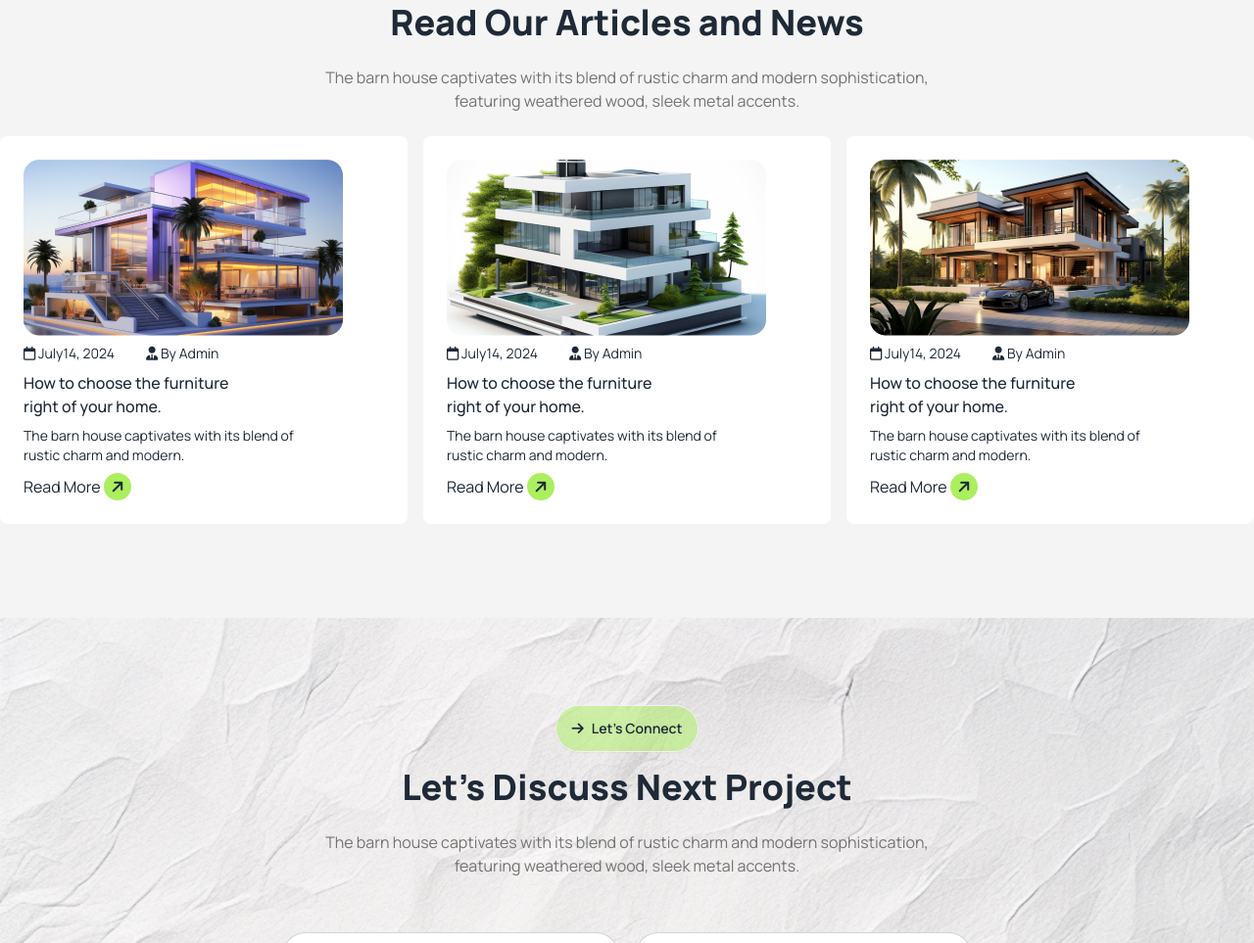
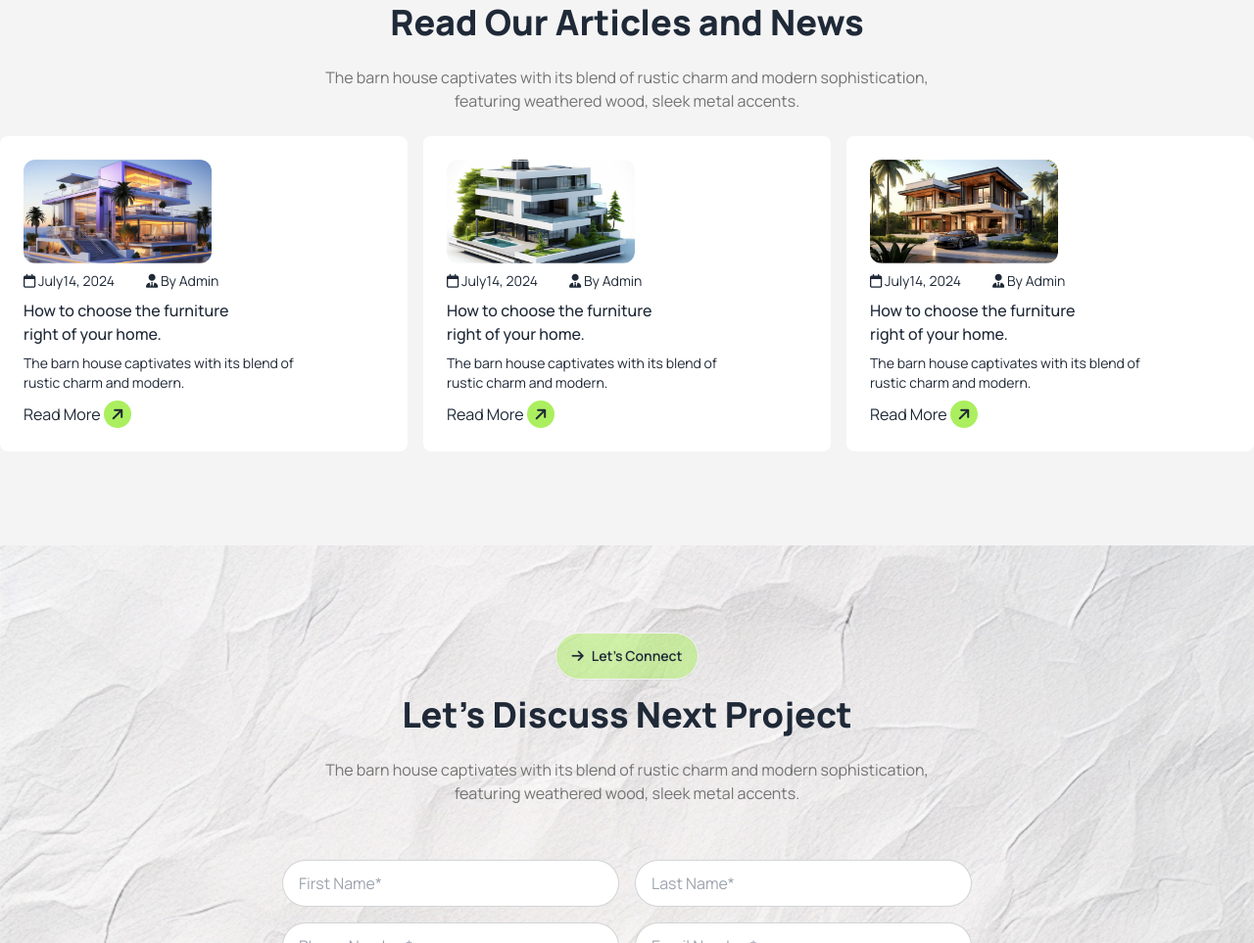
Before and after one commit to anamul009/final-project-tailwindCSS, a plain HTML site: page index.html in a window 1280 px wide. Shown: the part 3289-4252 px from the top of the page at 98% size. Drawn offline with nearby package versions, Linux system fonts and the light colour scheme.

Commit message:
final commit

```diff
--- a/index.html
+++ b/index.html
@@ -403,8 +403,8 @@
           <!-- div part -->
           <div class="grid md:grid-cols-2 lg:grid-cols-3 gap-4">
             <!-- part-1 -->
-            <div class="p-6 rounded-lg bg-white mx-3 md:mx-0">
-              <div class="pb-2"><img src="assets/article1.png" alt="" /></div>
+            <div class="p-6 rounded-lg bg-white">
+              <div class="pb-2"><img class="h-48 w-full object-cover md:h-full md:w-48 rounded-xl" src="assets/article1.png" alt="" /></div>
               <div class="flex gap-8 text-sm pb-2">
                 <p><i class="fa-regular fa-calendar"></i> July14, 2024</p>
                 <p><i class="fa-solid fa-user-tie"></i> By Admin</p>
@@ -427,8 +427,8 @@
               </div>
             </div>
             <!-- part-2 -->
-            <div class="p-6 rounded-lg bg-white mx-3 md:mx-0">
-              <div class="pb-2"><img src="assets/article2.png" alt="" /></div>
+            <div class="p-6 rounded-lg bg-white">
+              <div class="pb-2"><img class="h-48 w-full object-cover md:h-full md:w-48 rounded-xl" src="assets/article2.png" alt="" /></div>
               <div class="flex gap-8 text-sm pb-2">
                 <p><i class="fa-regular fa-calendar"></i> July14, 2024</p>
                 <p><i class="fa-solid fa-user-tie"></i> By Admin</p>
@@ -451,8 +451,8 @@
               </div>
             </div>
             <!-- part-3 -->
-            <div class="p-6 rounded-lg bg-white mx-3 md:mx-0">
-              <div class="pb-2"><img src="assets/article3.png" alt="" /></div>
+            <div class="p-6 rounded-lg bg-white">
+              <div class="pb-2"><img class="h-48 w-full object-cover md:h-full md:w-48 rounded-xl" src="assets/article3.png" alt="" /></div>
               <div class="flex gap-8 text-sm pb-2">
                 <p><i class="fa-regular fa-calendar"></i> July14, 2024</p>
                 <p><i class="fa-solid fa-user-tie"></i> By Admin</p>
```
